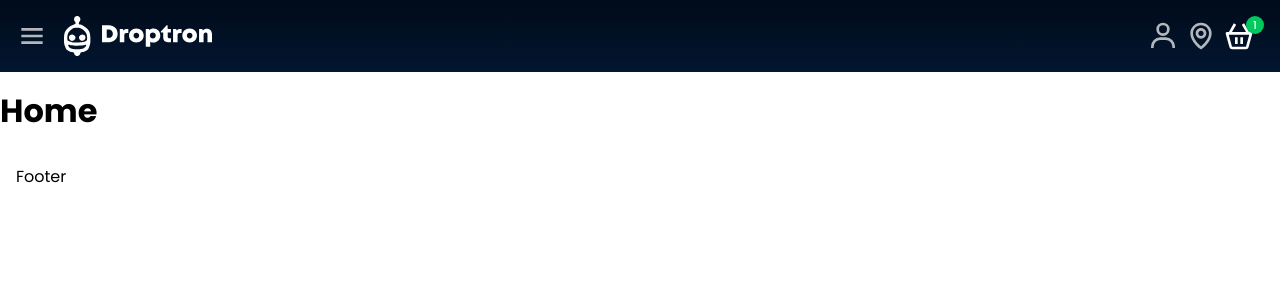
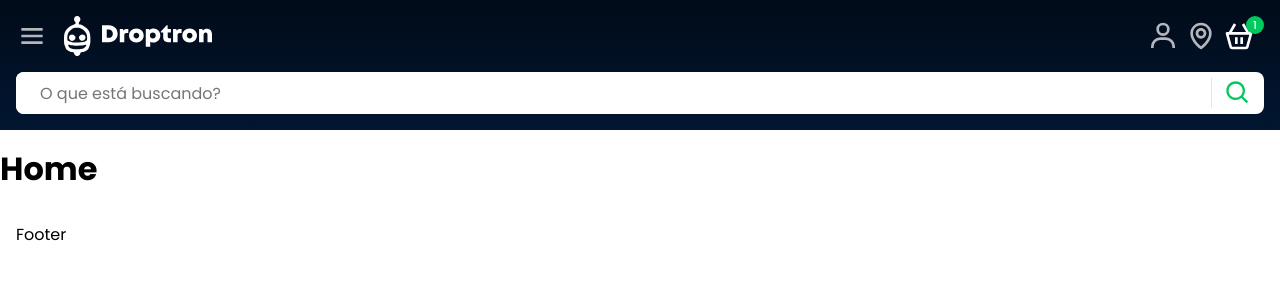
Before and after one commit to kaluabentes/next-ecommerce, a Next.js app: page / in a window 1280 px wide. Shown: the top 300 px of the page. Built offline with nearby package versions, Linux system fonts and the light colour scheme.

Commit message:
feat: create search field

```diff
--- a/src/app/components/Header/BasketButton/BasketButton.styles.ts
+++ b/src/app/components/Header/BasketButton/BasketButton.styles.ts
@@ -23,7 +23,7 @@ export const Counter = styled.span`
   font-weight: 500;
   height: 18px;
   width: 18px;
-  background: #00c95d;
+  background: ${(props) => props.theme.colors.secondary};
   font-size: ${rem(11)};
   position: absolute;
   right: 0px;
--- a/src/app/components/Header/Header.styles.ts
+++ b/src/app/components/Header/Header.styles.ts
@@ -11,6 +11,9 @@ export const Container = styled.header`
     ${(props) => props.theme.colors.greenvogue} 100%
   );
   color: white;
+`
+
+export const TopContainer = styled.div`
   display: flex;
   justify-content: space-between;
 `
--- a/src/app/components/Header/Header.tsx
+++ b/src/app/components/Header/Header.tsx
@@ -3,16 +3,19 @@
 import { BiMap, BiMenu, BiUser } from "react-icons/bi"
 import BasketButton from "./BasketButton"
 import {
-  Container,
+  TopContainer,
   IconButton,
   IconGroup,
   Logo,
   LogoContainer,
+  Container,
 } from "./Header.styles"
+import SearchField from "./SearchField"
 
 export default function Header() {
   return (
     <Container>
+      <TopContainer>
         <IconButton>
           <BiMenu />
         </IconButton>
@@ -28,6 +31,8 @@ export default function Header() {
           </IconButton>
           <BasketButton count={1} />
         </IconGroup>
+      </TopContainer>
+      <SearchField />
     </Container>
   )
 }
--- /dev/null
+++ b/src/app/components/Header/SearchField/SearchField.styles.ts
@@ -0,0 +1,37 @@
+import rem from "@/utilities/styles/rem"
+import styled from "styled-components"
+
+export const Container = styled.div`
+  display: flex;
+  background: white;
+  border-radius: 8px;
+  overflow: hidden;
+  margin-top: ${rem(16)};
+  align-items: center;
+`
+
+export const Input = styled.input`
+  flex: 1;
+  padding: 0 ${rem(16)} 0 ${rem(24)};
+  height: 42px;
+  border: 0;
+  outline: 0;
+`
+
+export const IconButton = styled.button`
+  display: flex;
+  align-items: center;
+  justify-content: center;
+  background: transparent;
+  border: 0;
+  outline: 0;
+  font-size: ${rem(28)};
+  padding: 0 ${rem(12)};
+  color: ${(props) => props.theme.colors.secondary};
+`
+
+export const Separator = styled.div`
+  height: 30px;
+  width: 1px;
+  background: rgba(0, 0, 0, 0.1);
+`
--- /dev/null
+++ b/src/app/components/Header/SearchField/SearchField.tsx
@@ -0,0 +1,14 @@
+import { BiSearch } from "react-icons/bi"
+import { Container, IconButton, Input, Separator } from "./SearchField.styles"
+
+export default function SearchField() {
+  return (
+    <Container>
+      <Input placeholder="O que está buscando?" />
+      <Separator />
+      <IconButton>
+        <BiSearch />
+      </IconButton>
+    </Container>
+  )
+}
--- /dev/null
+++ b/src/app/components/Header/SearchField/index.ts
@@ -0,0 +1,3 @@
+import SearchField from "./SearchField"
+
+export default SearchField
--- a/src/app/styles/theme.ts
+++ b/src/app/styles/theme.ts
@@ -1,6 +1,9 @@
 export default {
   colors: {
-    primary: "#030508",
+    primary: "#6200ee",
+    primaryVariant: "#3700b3",
+    secondary: "#00c95d",
+    secondaryVariant: "#00c950",
     midnight: "#010b19",
     greenvogue: "#021631",
   },
```
Lines whose indentation alone changed are shown as unchanged.
